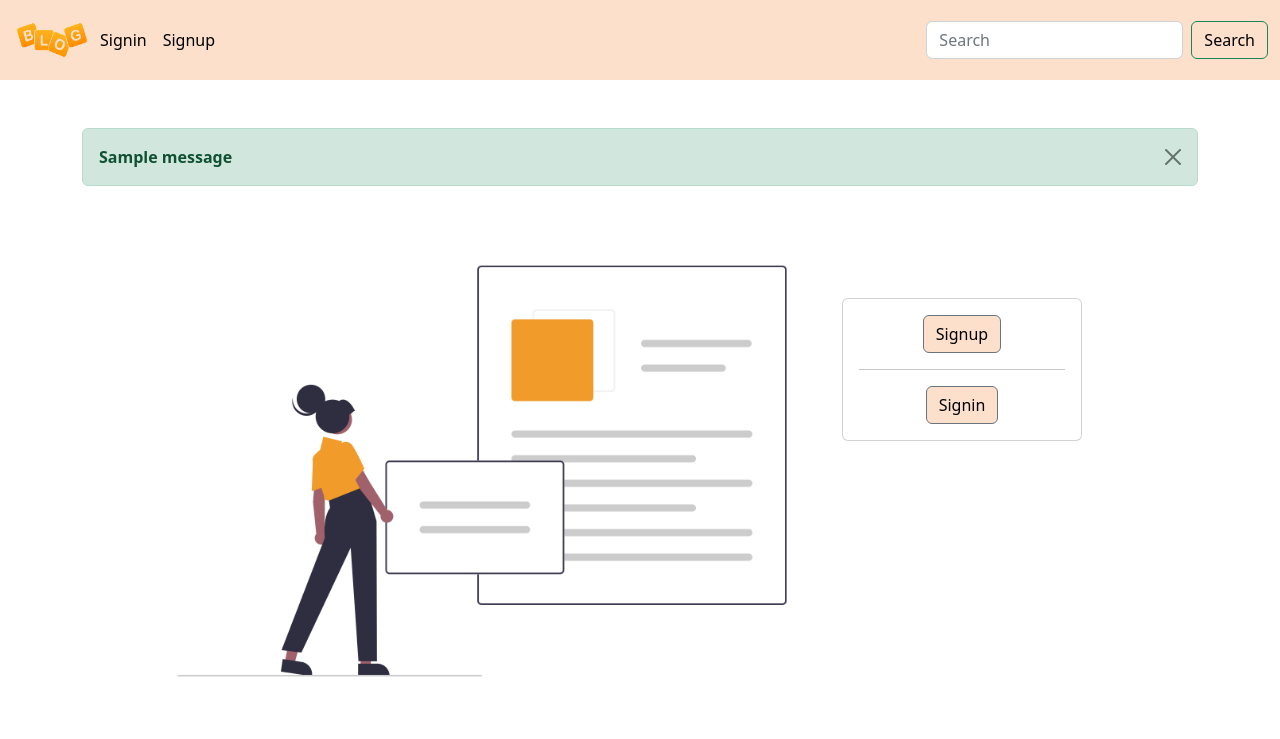
After one commit to AmnaLaghari/BlogApp, a Django app: template templates/UserApp/home.html in a window 1280 px wide. The commit adds this page. Shown: the top 739 px of the page. Run offline with Django 4.2, Linux system fonts and the light colour scheme; the template is opened without the code that fills it, so the values that code supplies are empty; tables that the repository leaves empty hold one stand-in row (values such as "Sample post"); one stand-in notice (Sample message) is shown.

Commit message:
Added styling for user module

```diff
--- a/UserApp/urls.py
+++ b/UserApp/urls.py
@@ -1,6 +1,6 @@
-from django.contrib import admin
 from django.urls import path
 from . import views
+from django.contrib.staticfiles.urls import staticfiles_urlpatterns
 
 urlpatterns = [
     path('', views.home, name='home'),
@@ -9,3 +9,4 @@ urlpatterns = [
     path('signout/', views.signout, name='signout'),
     path('activate/<uidb64>/<token>', views.activate, name='activate'),
 ]
+urlpatterns += staticfiles_urlpatterns()
--- a/UserApp/views.py
+++ b/UserApp/views.py
@@ -16,7 +16,7 @@ from . import models
 
 # Create your views here.
 def home(request):
-  return render(request, 'UserApp/index.html')
+  return render(request, 'UserApp/home.html')
 
 
 class Signup(View):
--- a/blog_app/settings.py
+++ b/blog_app/settings.py
@@ -135,3 +135,7 @@ EMAIL_USE_TLS = True
 EMAIL_HOST_PASSWORD = 'aunyunapxmkhhvbk '
 
 AUTH_USER_MODEL = 'UserApp.CustomUser'
+
+STATICFILES_DIRS = [
+    BASE_DIR / "static",
+]
--- a/blog_app/urls.py
+++ b/blog_app/urls.py
@@ -15,8 +15,10 @@ Including another URLconf
 """
 from django.contrib import admin
 from django.urls import path, include
+from django.contrib.staticfiles.urls import staticfiles_urlpatterns
 
 urlpatterns = [
     path('admin/', admin.site.urls),
     path('',include('UserApp.urls')),
 ]
+urlpatterns += staticfiles_urlpatterns()
--- /dev/null
+++ b/static/UserApp/style.css
@@ -0,0 +1,23 @@
+.logo{
+  width: 5rem;
+  height: 4rem;
+}
+.home_image{
+  width: 50rem;
+}
+
+.btn{
+  background-color: #FCE0CB;
+  outline: #f9ab6f;
+  text-decoration: none!important;
+  color: black;
+}
+
+.btn:hover{
+  background-color: #f9ab6f;
+}
+
+a:link {
+  text-decoration: none;
+  color: black!important;
+}
--- /dev/null
+++ b/templates/UserApp/home.html
@@ -0,0 +1,17 @@
+{% extends 'base.html' %}
+{% load static %}
+{% block content %}
+<div class="row">
+  <div class="col-8">
+    <img src="{% static "UserApp/media/home.png" %}" alt="home" class="home_image"/>
+  </div>
+  <div class="col-4 mt-5">
+    <div class="card mt-5" style="width: 15rem;">
+      <div class="card-body text-center">
+        <button type='submit' class="btn btn-secondary"><a href="/signup" class="list-group-item">Signup</a></button><br><hr>
+        <button type='submit'class="btn btn-secondary"><a href="/signin" class="list-group-item">Signin</a></button>
+      </div>
+    </div>
+  </div>
+</div>
+{% endblock content %}
--- a/templates/UserApp/index.html
+++ b/templates/UserApp/index.html
@@ -4,9 +4,6 @@
 {% if user.is_authenticated%}
 <h4>hello {{fname}}</h4>
 <p>your are successfully logged in</p>
-<button type = 'submit'><a href="/signout">Signout</a></button>
-{% else %}
-<button type='submit' class="btn btn-secondary"><a href="/signup" class="list-group-item">Signup</a></button>
-<button type='submit'class="btn btn-secondary"><a href="/signin" class="list-group-item">Signin</a></button>
+<button type = 'submit' class="btn btn-secondary"><a href="/signout">Signout</a></button>
 {% endif %}
 {% endblock %}
--- /dev/null
+++ b/templates/alerts.html
@@ -0,0 +1,15 @@
+<div class="mt-5">
+  {% for message in messages%}
+  {%if message.tags == error%}
+    <div class="alert alert-danger alert-dismissible fade show" role="alert">
+      <strong>{{message}}</strong>
+      <button type="button" class="btn-close" data-bs-dismiss="alert" aria-label="Close"></button>
+    </div>
+  {%else%}
+  <div class="alert alert-success alert-dismissible fade show" role="alert">
+    <strong>{{message}}</strong>
+    <button type="button" class="btn-close" data-bs-dismiss="alert" aria-label="Close"></button>
+  </div>
+  {% endif %}
+  {% endfor %}
+</div>
--- a/templates/base.html
+++ b/templates/base.html
@@ -1,3 +1,4 @@
+{% load static %}
 <!DOCTYPE html>
 <html lang="en">
 <head>
@@ -5,12 +6,14 @@
   <meta http-equiv="X-UA-Compatible" content="IE=edge">
   <meta name="viewport" content="width=device-width, initial-scale=1.0">
   <link href="https://cdn.jsdelivr.net/npm/bootstrap@5.2.2/dist/css/bootstrap.min.css" rel="stylesheet" integrity="sha384-Zenh87qX5JnK2Jl0vWa8Ck2rdkQ2Bzep5IDxbcnCeuOxjzrPF/et3URy9Bv1WTRi" crossorigin="anonymous">
+  <link rel="stylesheet" href="{% static 'UserApp/style.css' %}">
   <title>Blog App</title>
 </head>
 <body>
   {%include "navbar.html"%}
   <div class="container">
-    {% block alerts%}
+    {% include "alerts.html" %}
+    {% comment %} {% block alerts%}
     {% for message in messages%}
     {%if message.tag == error%}
     <div class="alert alert-danger alert-dismissible fade show" role="alert">
@@ -24,7 +27,7 @@
     </div>
     {% endif %}
     {% endfor %}
-    {% endblock alert%}
+    {% endblock alerts%} {% endcomment %}
 
     {% block content %}
     {% endblock %}
--- a/templates/navbar.html
+++ b/templates/navbar.html
@@ -1,6 +1,7 @@
-<nav class="navbar navbar-expand-lg" style="background-color: #61cfc9;">
+<nav class="navbar navbar-expand-lg" style="background-color: #FCE0CB">
   <div class="container-fluid">
-    <a class="navbar-brand" href="#">Navbar</a>
+    {% comment %} <a class="navbar-brand" href="#">Navbar</a> {% endcomment %}
+    {% load static %} <img src="{% static "UserApp/media/blod_logo.png" %}" alt="home" class="logo" />
     <button class="navbar-toggler" type="button" data-bs-toggle="collapse" data-bs-target="#navbarSupportedContent" aria-controls="navbarSupportedContent" aria-expanded="false" aria-label="Toggle navigation">
       <span class="navbar-toggler-icon"></span>
     </button>
```
Also changed, not shown: static/UserApp/media/blod_logo.png (added), static/UserApp/media/home.png (added).
